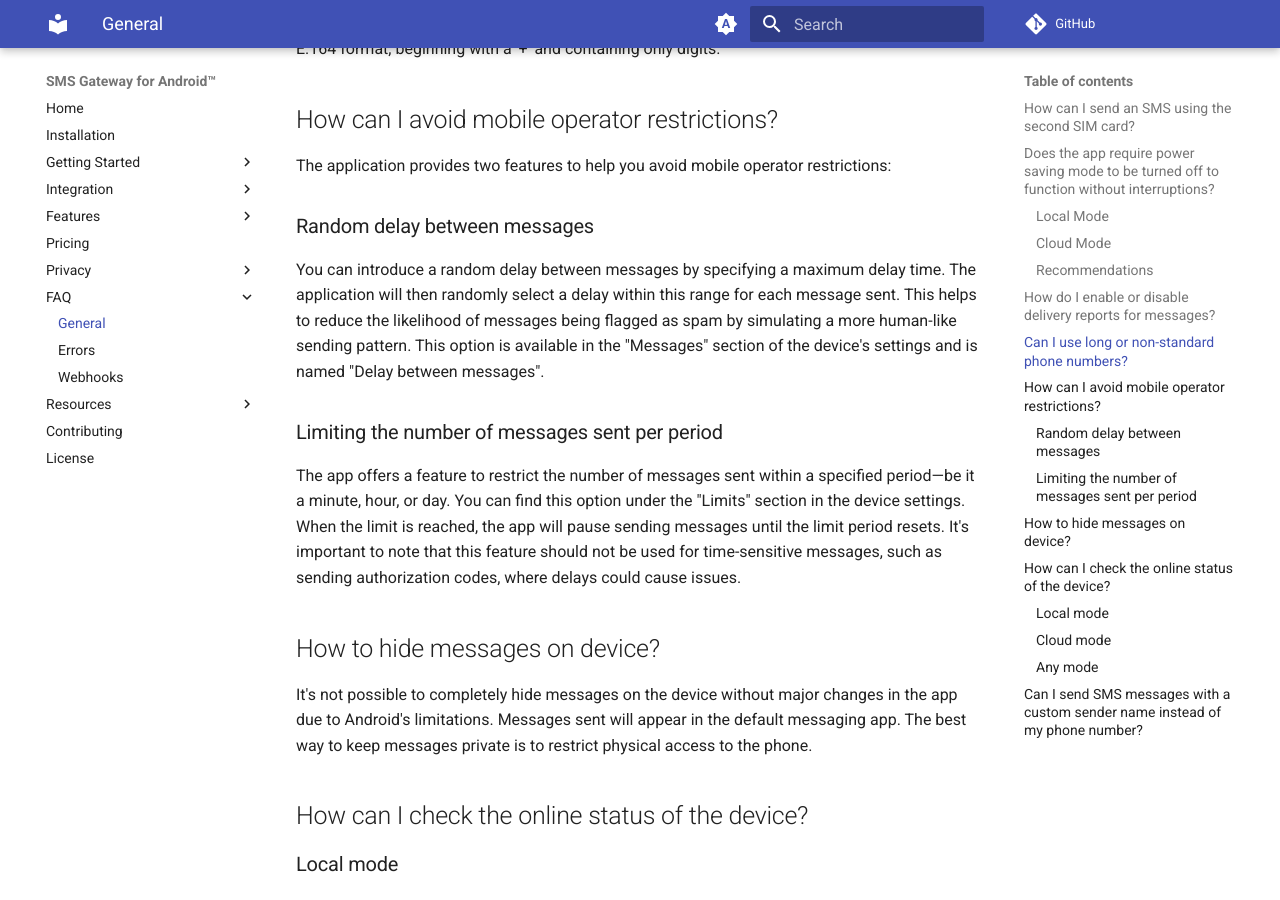
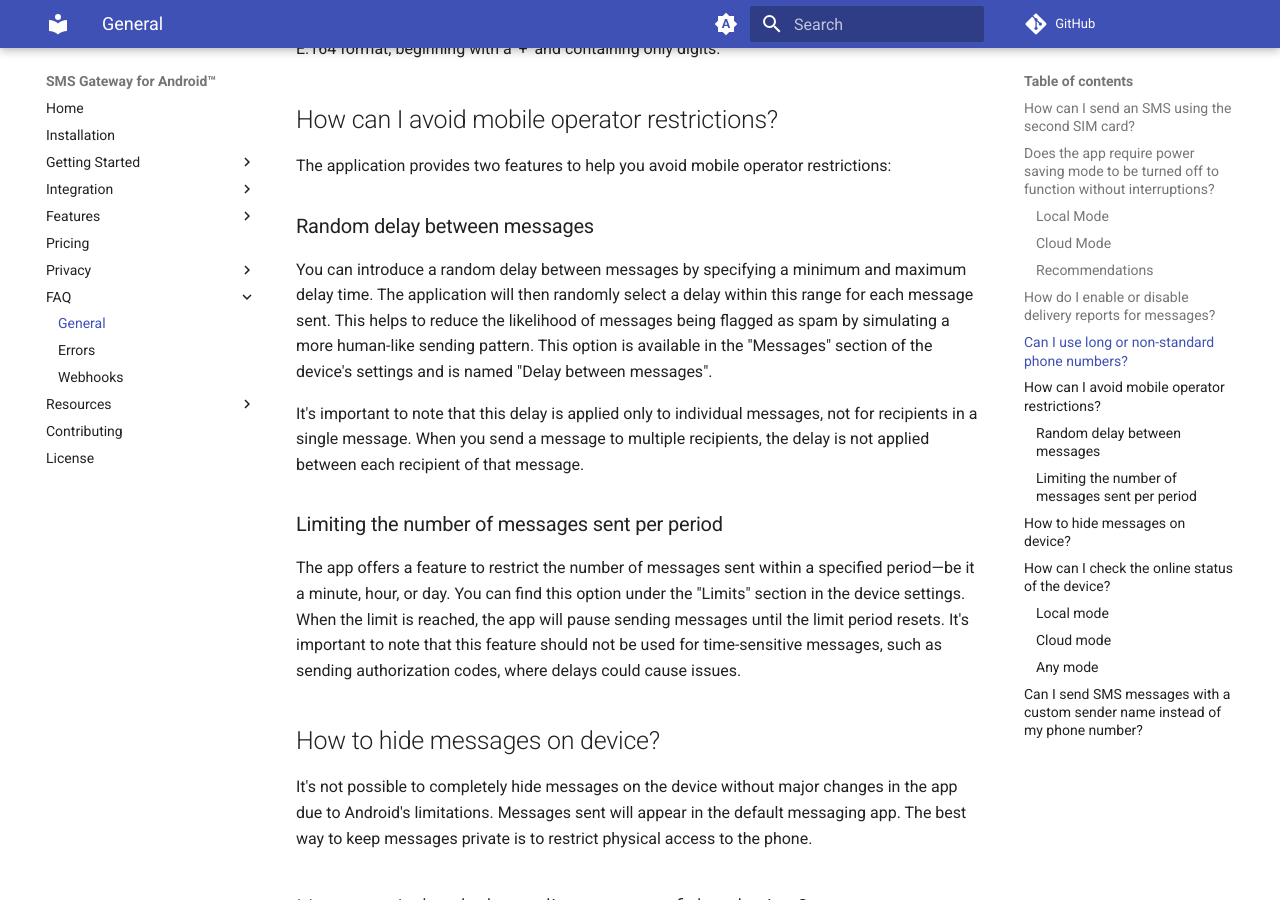
Before and after one commit to android-sms-gateway/docs-web, an MkDocs documentation site: the page built from docs/faq/general.md, in a window 1280 px wide and 900 px high, scrolled down 1758 px. Built offline with MkDocs 1.6.1 and Material for MkDocs 9.7.7, drawn with Linux system fonts in a browser that asks for light colours; comment, search, counter and statistics services are not loaded.

Commit message:
[faq] clarify delay logic

```diff
--- a/docs/faq/general.md
+++ b/docs/faq/general.md
@@ -55,7 +55,9 @@ The application provides two features to help you avoid mobile operator restrict
 
 ### Random delay between messages
 
-You can introduce a random delay between messages by specifying a maximum delay time. The application will then randomly select a delay within this range for each message sent. This helps to reduce the likelihood of messages being flagged as spam by simulating a more human-like sending pattern. This option is available in the "Messages" section of the device's settings and is named "Delay between messages".
+You can introduce a random delay between messages by specifying a minimum and maximum delay time. The application will then randomly select a delay within this range for each message sent. This helps to reduce the likelihood of messages being flagged as spam by simulating a more human-like sending pattern. This option is available in the "Messages" section of the device's settings and is named "Delay between messages".
+
+It's important to note that this delay is applied only to individual messages, not for recipients in a single message. When you send a message to multiple recipients, the delay is not applied between each recipient of that message.
 
 ### Limiting the number of messages sent per period
 
```
